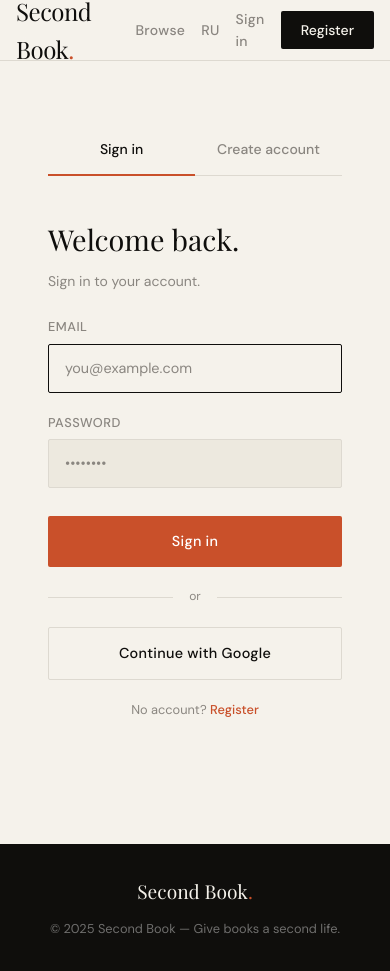
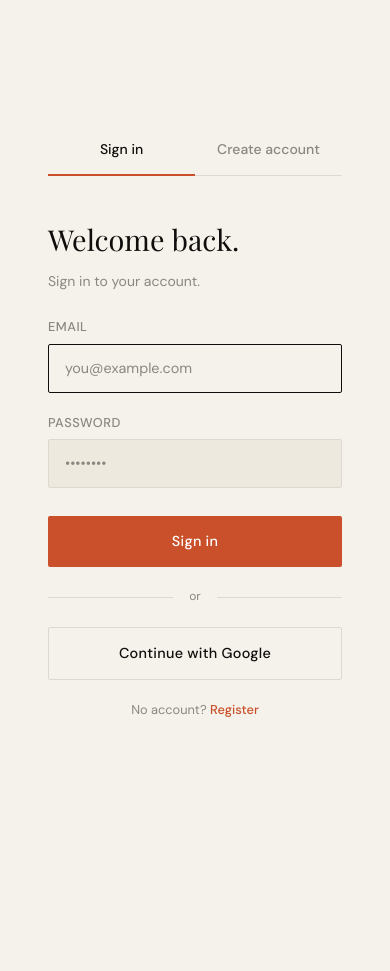
Before and after one commit to chalshik/second-book, a Next.js app in the folder frontend/: page /auth/login in a window 390 px wide. After the commit the page ends 844 px from the top, so only its background shows below. Built offline with nearby package versions, Linux system fonts and the light colour scheme; no server answers.

Commit message:
feat: Implement auth layout with responsive design and fixed positioning

```diff
--- /dev/null
+++ b/frontend/app/auth/layout.tsx
@@ -0,0 +1,3 @@
+export default function AuthLayout({ children }: { children: React.ReactNode }) {
+  return <>{children}</>;
+}
--- a/frontend/app/globals.css
+++ b/frontend/app/globals.css
@@ -1116,9 +1116,12 @@ a { color: inherit; text-decoration: none; }
 
 /* ── AUTH SPLIT LAYOUT ── */
 .auth-split {
-  min-height: 100vh;
+  position: fixed;
+  inset: 0;
+  z-index: 200;
   display: grid;
   grid-template-columns: 1fr 1fr;
+  background: var(--paper);
 }
 
 .auth-panel-left {
```
